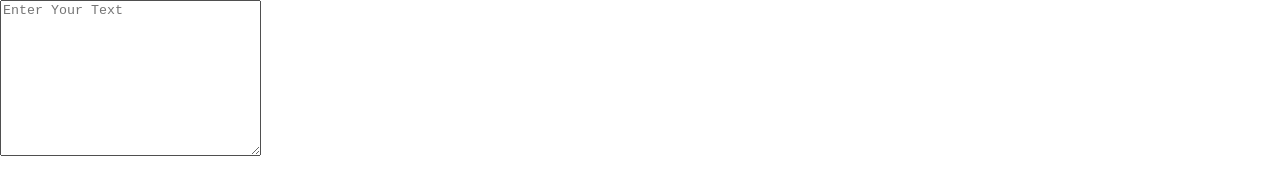
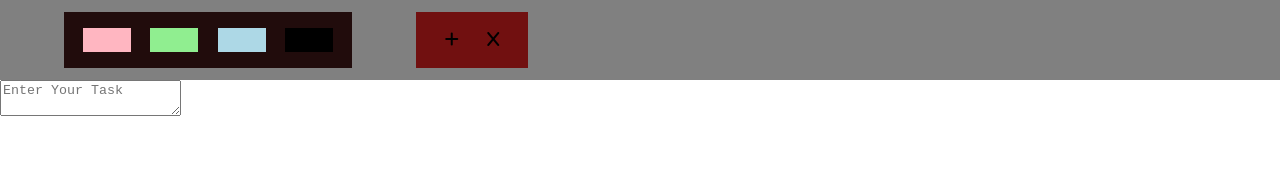
Before and after one commit to shivamshankarpandey100/Web_devlopment, a plain HTML site: page Browser/Jira/index.html in a window 1280 px wide. Drawn offline with Linux system fonts and the light colour scheme.

Commit message:
:memo::rocket: work in progress :rocket::memo:

```diff
--- a/Browser/Jira/index.html
+++ b/Browser/Jira/index.html
@@ -5,24 +5,25 @@
     <meta name="viewport" content="width=device-width, initial-scale=1.0">
     <title>Todo Application</title>
     <link rel="stylesheet" href="./style.css">
+    <link rel="stylesheet" href="https://cdnjs.cloudflare.com/ajax/libs/font-awesome/6.5.1/css/all.min.css"
+    integrity="sha512-DTOQO9RWCH3ppGqcWaEA1BIZOC6xxalwEsw9c2QQeAIftl+Vegovlnee1c9QX4TctnWMn13TZye+giMm8e2LwA=="
+    crossorigin="anonymous" referrerpolicy="no-referrer" />
 </head>
 <body>
     <!-- navbar -->
     <div class="toolbox-cont">
         <div class="toolbox-cont-color">
-            <div class="lightpink"></div>
-            <div class="lightgreen"></div>
-            <div class="lightblue"></div>
-            <div class="black"></div>
+            <div class="lightpink color"></div>
+            <div class="lightgreen color"></div>
+            <div class="lightblue color"></div>
+            <div class="black color"></div>
         </div>
         <div class="action-btn-cont">
             <div class="add-btn">
-
-
+                <i class="fa-solid fa-plus"></i>
             </div>
             <div class="remove-btn">
-
-
+                <i class="fa-solid fa-x"></i>
             </div>
         </div>
     </div>
@@ -34,7 +35,7 @@
     </div>
     <!-- Modal containere-->
 <div>
-    <textarea placeholder="Enter Your Text" id="" cols="30" rows="10"></textarea>
+    <textarea placeholder="Enter Your Task" id="" cols="20" rows="2"></textarea>
     <div class="priority-color-cont">
         <div class="lightpink"></div>
         <div class="lightgreen"></div>
--- a/Browser/Jira/style.css
+++ b/Browser/Jira/style.css
@@ -5,3 +5,45 @@ body{
     margin:0;
     padding:0;
 }
+.toolbox-cont{
+    height:5rem;
+    background-color: grey;
+    display: flex;
+    align-items: center;
+
+}
+.toolbox-cont>*{
+   margin-left: 4rem;
+}
+.toolbox-cont-color{
+    height:3.5rem;
+    width:18rem;
+    background-color: rgb(33, 12, 12);
+    display: flex;
+    align-items: center;
+    justify-content:space-evenly ;
+}
+.action-btn-cont{
+    height:3.5rem;
+    width:7rem;
+    background-color: rgb(113, 16, 16);
+    display: flex;
+    align-items: center;
+    justify-content:space-evenly ;
+}
+.color{
+    height:1.5rem;
+    width: 3rem;
+}
+.lightpink{
+    background-color: lightpink;
+}
+.lightgreen{
+    background-color: lightgreen;
+}
+.lightblue{
+    background-color: lightblue;
+}
+.black{
+    background-color: black;
+}
```
